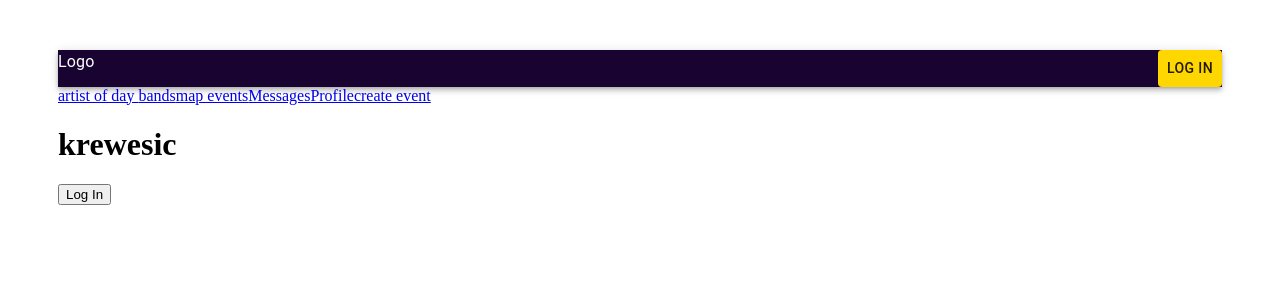
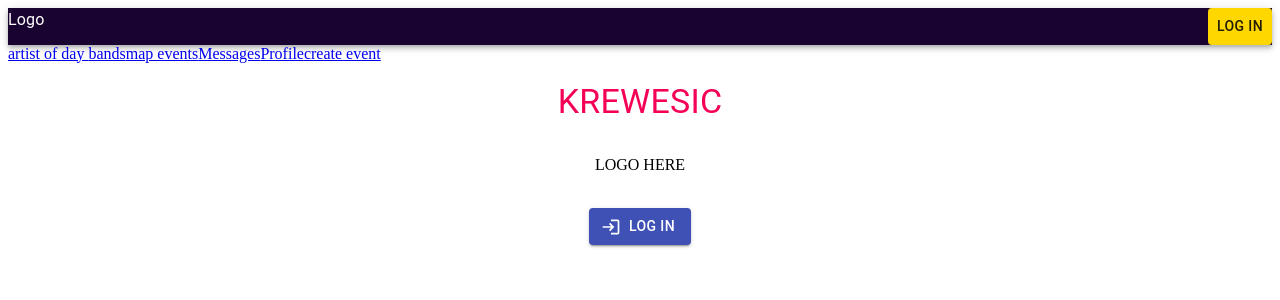
Before and after one commit to l1llyp/Krewesic, a React app: page / in a window 1280 px wide. Shown: the top 300 px of the page. Built offline with nearby package versions, Linux system fonts and the light colour scheme; no server answers; the HTML template or start-up script is replaced by a standard one.

Commit message:
login spruced and conditionally render profile descriptions

```diff
--- a/client/src/components/App.jsx
+++ b/client/src/components/App.jsx
@@ -26,12 +26,13 @@ import CreateEvent from './Events/CreateEvent.jsx';
 
 
 const AppStyles = styled.div`
-  margin: 50px;
+
 `;
 
 const App = (props) => {
   const [ artistBio, setMyBio ] = useState('');
   const [ influences, setInfluence ] = useState('');
+  const [ posts, setMyPosts ] = useState('');
   const [ artistName, setMyName ] = useState('');
   const [ myGenre, setMyGenre ] = useState('');
   const [ pic, setPic ] = useState('');
@@ -43,7 +44,7 @@ const App = (props) => {
   const [picture, setPicture] = useState('');
   const [type, setType] = useState('');
   const [loggedIn, setLoggedIn] = useState(false);
-  const value = {name, setName, picture, setPicture, type, setType, loggedIn, setLoggedIn, city, setCity, bio, setBio, favArtist, setArtist, favGenre, setGenre, artistBio, setMyBio, artistName, setMyName, pic, setPic, myGenre, setMyGenre, influences, setInfluence };
+  const value = {name, setName, picture, setPicture, type, setType, loggedIn, setLoggedIn, city, setCity, bio, setBio, favArtist, setArtist, favGenre, setGenre, artistBio, setMyBio, artistName, setMyName, pic, setPic, myGenre, setMyGenre, influences, setInfluence, posts, setMyPosts };
 
   return (
     <AppStyles>
--- a/client/src/components/Contexts/GlobalContext.jsx
+++ b/client/src/components/Contexts/GlobalContext.jsx
@@ -12,7 +12,7 @@ const GlobalContext = React.createContext({
   favArtist: '',
   setPic: '',
   setInfluence: '',
-
+  setMyPosts: '',
 });
 
 export default GlobalContext;
--- a/client/src/components/Login.jsx
+++ b/client/src/components/Login.jsx
@@ -1,11 +1,29 @@
-
 import React from 'react';
+import Button from '@material-ui/core/Button';
+import LoginIcon from '@mui/icons-material/Login';
+import Typography from '@material-ui/core/Typography';
 
 const Login = () => (
   <header >
+    <br/>
     <div >
-      <h1>krewesic</h1>
-      <div ><a href='/auth/google'><button >Log In</button></a></div>
+      <Typography
+        align='center'
+        color='secondary'
+        variant='h4'
+      >KREWESIC</Typography>
+      <br/>
+      <p
+        align='center'
+      >LOGO HERE</p>
+      <br/>
+      <div
+        align='center'
+      ><a href='/auth/google'><Button
+          startIcon={ <LoginIcon />}
+          color='primary'
+          variant='contained'
+        >Log In</Button></a></div>
     </div>
   </header>
 );
--- a/client/src/components/Profile/Profile.jsx
+++ b/client/src/components/Profile/Profile.jsx
@@ -1,16 +1,21 @@
-import React, {useContext, useEffect} from 'react';
+import React, { useState, useContext, useEffect } from 'react';
 import GlobalContext from '../Contexts/GlobalContext.jsx';
 import axios from 'axios';
 import 'core-js/stable';
 import 'regenerator-runtime/runtime';
 import Box from '@material-ui/core/Box';
 import Typography from '@material-ui/core/Typography';
+import TextField from '@material-ui/core/TextField';
+import Button from '@material-ui/core/Button';
+import PublishIcon from '@mui/icons-material/Publish';
 import FormArtist from './FormArtist.jsx';
 import FormListener from './FormListener.jsx';
 
 const Profile = () => {
 
-
+  //const [ posts, setMyPosts ] = useState('');
+  const [description, setDescription] = useState('');
+  const [ genreDesc, setGenreDesc ] = useState('');
 
   const {name, setName, picture, setPicture, type, setType, city, setCity, bio, setBio, favArtist, setArtist, favGenre, setGenre, artistBio, setMyBio, artistName, setMyName, myGenre, setMyGenre, pic, setPic, influences, setInfluence } = useContext(GlobalContext);
 
@@ -24,12 +29,36 @@ const Profile = () => {
     setBio(data.bio);
     setArtist(data.favArtist);
     setGenre(data.favGenre);
+    setMyName(data.artistName);
     setMyGenre(data.myGenre);
     setMyBio(data.artistBio);
     setPic(data.pic);
     setInfluence(data.influences);
     console.log('picture', picture);
   }, []);
+
+  //const handlePost
+
+  const artDescription = () => {
+    if (favArtist) {
+      setDescription('Favorite Artist:');
+    } else {
+      setDescription('Influence:');
+    }
+  };
+
+  const genreDescription = () => {
+    if (favGenre) {
+      setGenreDesc('Favorite Genre:');
+    } else {
+      setGenreDesc('My Genre:');
+    }
+  };
+
+  useEffect(() => {
+    artDescription();
+    genreDescription();
+  });
 
   return (
     <Box
@@ -49,6 +78,7 @@ const Profile = () => {
         </Typography>
         <br/>
       </Box>
+      <Box>
         <Typography
           align='center'
           variant='h4'
@@ -65,25 +95,53 @@ const Profile = () => {
             width="150"
           />
           <br/>
-        { bio || artistBio }
+          <br/>
+         Bio: { bio || artistBio }
         </Box>
         <br/>
         <Box
           align='center'
         >
-        { city }
+        City: { city }
         </Box>
         <br/>
         <Box
           align='center'
         >
-        { favGenre || myGenre }
+          {genreDesc} { favGenre || myGenre }
         </Box>
         <br/>
         <Box
           align='center'
         >
-        { favArtist || influences }
+          {description}  { favArtist || influences }
+        </Box>
+      </Box>
+      <br/>
+      <Box
+        align='center'
+        marginLeft="100px"
+      >
+        <TextField
+        // onChange={e => setMyPosts(e.target.value)}
+          multiline
+          label="Post"
+          size="small"
+          variant="outlined"
+        />
+        <Button
+          startIcon={<PublishIcon />}
+          //onClick={handlePost}
+        >
+          Post
+        </Button>
+      </Box>
+      <Box
+        align='right'
+        marginRight='50px'
+        component="div"
+        sx={{ visibility: 'visible' }}>
+        posts
       </Box>
     </Box>
   );
--- a/db/models/users.js
+++ b/db/models/users.js
@@ -56,6 +56,10 @@ const dbUser = (sequelize, DataTypes) => {
       type: Sequelize.STRING,
       defaultValue: null
     },
+    posts: {
+      type: Sequelize.ARRAY(Sequelize.STRING),
+      defaultValue: null
+    },
   });
 };
 
```
Also changed, not shown: 1 other file (tests, documents, lock files or other folders). Lines whose indentation alone changed are shown as unchanged.
